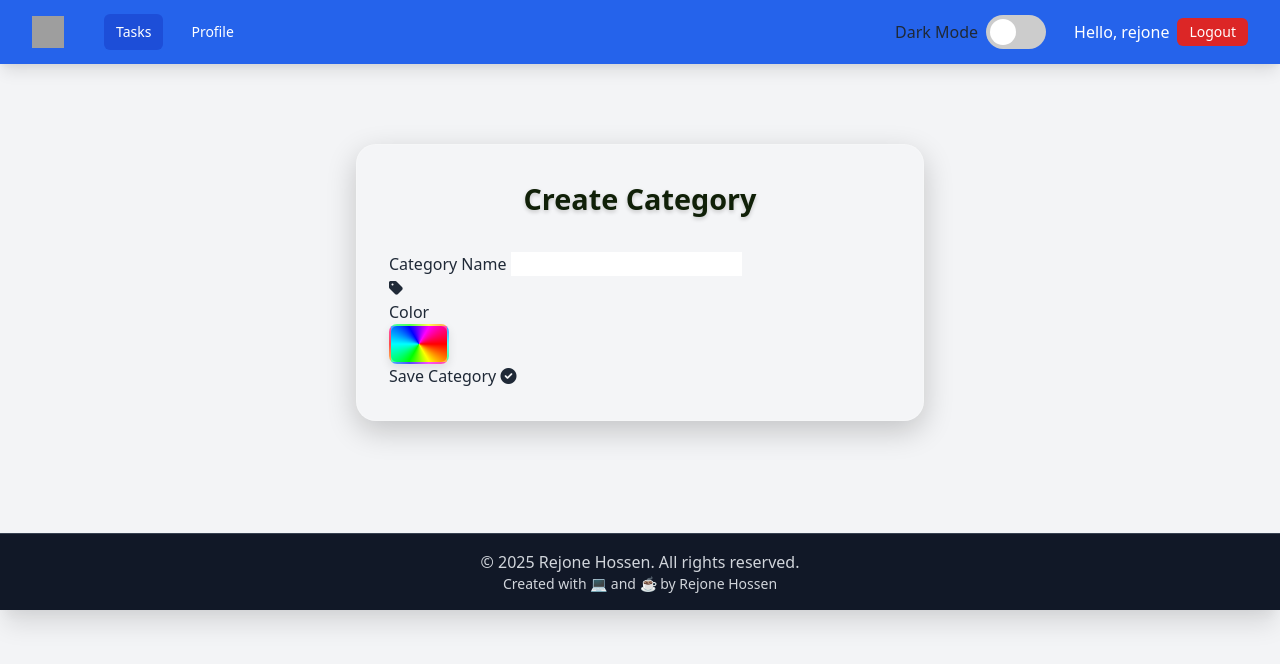
After one commit to rejonehossen/Task-Manager, a Django app: page /category/create/ in a window 1280 px wide. The commit adds this page. Shown: the top 664 px of the page. Run offline with Django 5.2, Linux system fonts and the light colour scheme; a user stored in the database is signed in; grey boxes are pictures that could not be loaded.

```diff
--- a/core/models.py
+++ b/core/models.py
@@ -100,7 +100,8 @@ class Category(models.Model):
     user = models.ForeignKey(CustomUser, on_delete=models.CASCADE)
 
     def __str__(self):
-        return self.name
+        return self.name or "Unnamed Category"
+
 
 class Tag(models.Model):
     name = models.CharField(max_length=50, null=True, blank=True)
@@ -113,7 +114,7 @@ class Task(models.Model):
     user = models.ForeignKey(CustomUser, on_delete=models.CASCADE, null=True, blank=True)
     title = models.CharField(max_length=200, null=True, blank=True)
     description = models.TextField(blank=True, null=True)
-    priority = models.CharField(max_length=1, choices=PRIORITY_CHOICES, default='M', null=True, blank=True)
+    priority = models.CharField(max_length=1, choices=PRIORITY_CHOICES, default='M')
     completed = models.BooleanField(default=False)
     created_at = models.DateTimeField(auto_now_add=True)
     updated_at = models.DateTimeField(auto_now=True)
--- /dev/null
+++ b/static/css/form.css
@@ -0,0 +1,189 @@
+/* Created by Rejone Hossen */
+
+/* Base Form Styling */
+.form-container {
+  max-width: 600px;
+  margin: 2rem auto;
+  padding: 1rem;
+}
+
+.form-card {
+  background: rgba(255, 255, 255, 0.1);
+  backdrop-filter: blur(10px);
+  border-radius: 20px;
+  padding: 2rem;
+  box-shadow: 0 10px 30px rgba(0, 0, 0, 0.2);
+  border: 1px solid rgba(255, 255, 255, 0.2);
+}
+
+.form-title {
+  color: #102008;
+  font-size: 1.8rem;
+  margin-bottom: 2rem;
+  text-align: center;
+  font-weight: 600;
+  text-shadow: 0 2px 4px rgba(0,0,0,0.2);
+}
+
+/* Color Picker Styles */
+.color-picker-container {
+  position: relative;
+  display: flex;
+  align-items: center;
+}
+
+.color-picker-container input[type="color"] {
+  width: 60px;
+  height: 40px;
+  border: none;
+  background: transparent;
+  cursor: pointer;
+  opacity: 0;
+  position: absolute;
+  z-index: 2;
+}
+
+.color-preview {
+  width: 60px;
+  height: 40px;
+  border-radius: 8px;
+  border: 2px solid rgba(255,255,255,0.3);
+  box-shadow: 0 4px 10px rgba(0,0,0,0.1);
+  transition: all 0.3s ease;
+  background: conic-gradient(
+    from 90deg at 50% 50%,
+    #ff0000,
+    #ff8000,
+    #ffff00,
+    #80ff00,
+    #00ff00,
+    #00ff80,
+    #00ffff,
+    #0080ff,
+    #0000ff,
+    #8000ff,
+    #ff00ff,
+    #ff0080,
+    #ff0000
+  );
+}
+
+.color-picker-container:hover .color-preview {
+  transform: scale(1.05);
+  box-shadow: 0 6px 15px rgba(0,0,0,0.2);
+}
+
+/* Animations */
+@keyframes fadeIn {
+  from { opacity: 0; }
+  to { opacity: 1; }
+}
+
+@keyframes slideUp {
+  from {
+    opacity: 0;
+    transform: translateY(20px);
+  }
+  to {
+    opacity: 1;
+    transform: translateY(0);
+  }
+}
+
+@keyframes floatIn {
+  from {
+    opacity: 0;
+    transform: translateY(15px);
+  }
+  to {
+    opacity: 1;
+    transform: translateY(0);
+  }
+}
+
+.animate-fade-in {
+  animation: fadeIn 0.6s ease-out forwards;
+}
+
+.animate-slide-up {
+  animation: slideUp 0.8s cubic-bezier(0.22, 1, 0.36, 1) forwards;
+}
+
+.animate-float-in {
+  opacity: 0;
+  animation: floatIn 0.6s ease-out forwards;
+  animation-delay: var(--delay);
+}
+
+
+/* Created by Rejone Hossen */
+
+/* Floating Label Effect */
+.floating-label {
+  position: relative;
+  margin-bottom: 2rem;
+}
+
+.floating-label input {
+  width: 100%;
+  padding: 1rem 1rem 1rem 3rem;
+  font-size: 1rem;
+  border: 2px solid rgba(255,255,255,0.1);
+  border-radius: 10px;
+  background: rgba(255,255,255,0.05);
+  color: #fff;
+  transition: all 0.3s ease;
+}
+
+.floating-label label {
+  position: absolute;
+  top: 1rem;
+  left: 3rem;
+  color: rgba(255,255,255,0.6);
+  transition: all 0.3s ease;
+  pointer-events: none;
+}
+
+.floating-label input:focus,
+.floating-label input:not(:placeholder-shown) {
+  border-color: rgba(255,255,255,0.3);
+  outline: none;
+  box-shadow: 0 0 0 3px rgba(255,255,255,0.1);
+}
+
+.floating-label input:focus + label,
+.floating-label input:not(:placeholder-shown) + label {
+  top: -0.5rem;
+  left: 1rem;
+  font-size: 0.8rem;
+  background: linear-gradient(135deg, #6e8efb, #a777e3);
+  padding: 0 0.5rem;
+  border-radius: 10px;
+  color: white;
+}
+
+/* Gradient Button */
+.btn-gradient {
+  background: linear-gradient(135deg, #6e8efb, #a777e3);
+  background-size: 200% auto;
+  border: none;
+  color: white;
+  padding: 1rem 2rem;
+  border-radius: 50px;
+  font-weight: 600;
+  cursor: pointer;
+  transition: all 0.3s ease;
+  box-shadow: 0 4px 15px rgba(106, 120, 251, 0.4);
+  overflow: hidden;
+  position: relative;
+}
+
+.btn-gradient:hover {
+  background-position: right center;
+  box-shadow: 0 6px 20px rgba(106, 120, 251, 0.6);
+  transform: translateY(-2px);
+}
+
+.btn-gradient:active {
+  transform: translateY(0);
+}
--- a/template/base.html
+++ b/template/base.html
@@ -9,6 +9,7 @@
     <link href="https://cdn.jsdelivr.net/npm/tailwindcss@2.2.19/dist/tailwind.min.css" rel="stylesheet">
     <link rel="stylesheet" href="https://cdnjs.cloudflare.com/ajax/libs/font-awesome/6.0.0-beta3/css/all.min.css">
     <link rel="stylesheet" href="{% static 'css/styles.css' %}">
+    <link rel="stylesheet" href="{% static 'css/form.css' %}">
     <link rel="manifest" href="{% static 'manifest.json' %}">
 </head>
 <body class="bg-gray-100 dark:bg-gray-900 text-gray-800 dark:text-gray-200 transition-colors duration-200">
--- /dev/null
+++ b/template/tasks/category_form.html
@@ -0,0 +1,38 @@
+<!-- Created by Rejone Hossen -->
+{% extends "base.html" %}
+{% load static %}
+
+{% block content %}
+<div class="form-container animate-fade-in">
+  <div class="form-card animate-slide-up">
+    <h2 class="form-title">{% if object %}Edit{% else %}Create{% endif %} Category</h2>
+
+    <form method="post" class="premium-form">
+      {% csrf_token %}
+
+      <div class="form-group animate-float-in" style="--delay: 0.1s">
+        <label for="{{ form.name.id_for_label }}">Category Name</label>
+        {{ form.name }}
+        <div class="form-icon">
+          <i class="fas fa-tag"></i>
+        </div>
+      </div>
+
+      <div class="form-group animate-float-in" style="--delay: 0.2s">
+        <label for="{{ form.color.id_for_label }}">Color</label>
+        <div class="color-picker-container">
+          {{ form.color }}
+          <div class="color-preview" id="colorPreview"></div>
+        </div>
+      </div>
+
+      <button type="submit" class="btn-premium animate-float-in" style="--delay: 0.3s">
+        <span class="btn-text">Save Category</span>
+        <span class="btn-icon">
+          <i class="fas fa-check-circle"></i>
+        </span>
+      </button>
+    </form>
+  </div>
+</div>
+{% endblock %}
```
Also changed, not shown: template/tasks/tag_form.html (added, +162 -0 lines), core/migrations/0003_alter_task_priority.py (added), core/migrations/0004_alter_task_priority.py (added), core/migrations/0005_alter_task_priority.py (added), db.sqlite3.
